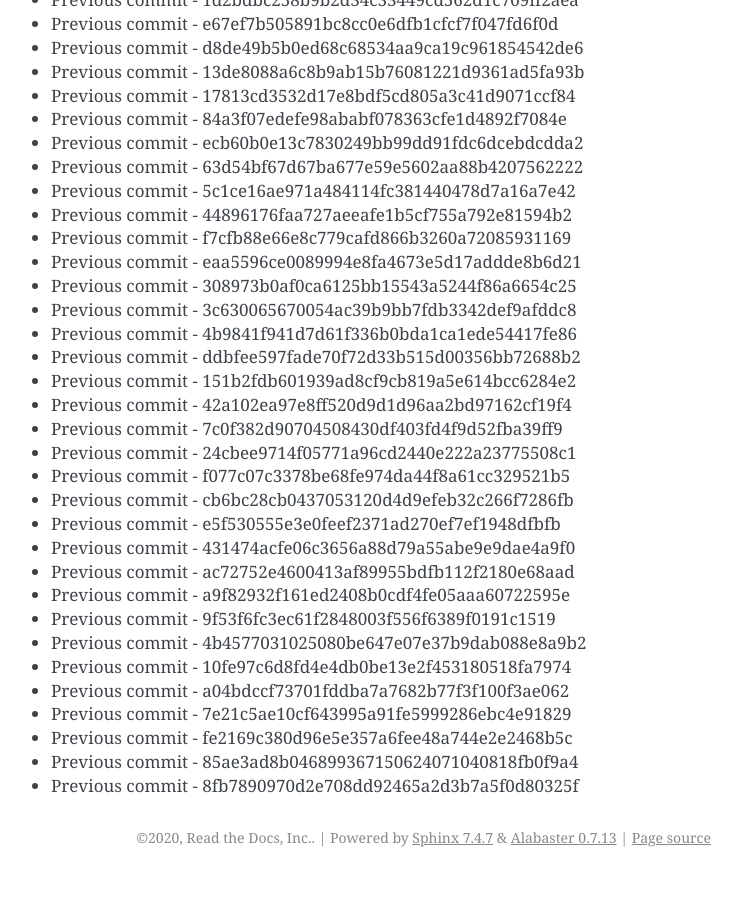
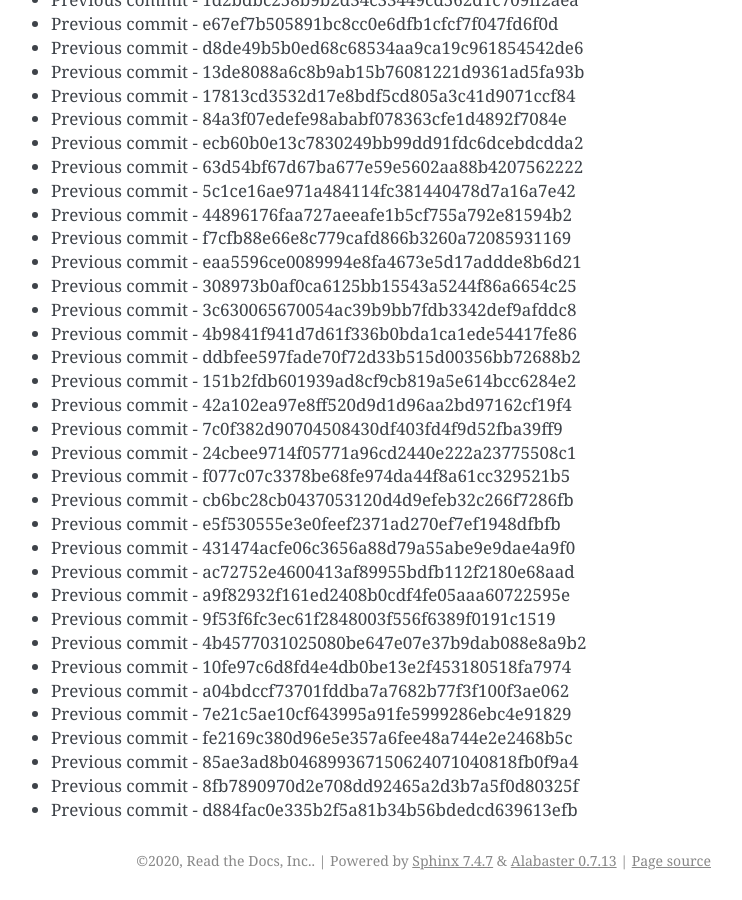
Before and after one commit to readthedocs/rtd-git-stresstest, a Sphinx documentation site: the page built from docs/updates.rst, in a window 1280 px wide and 900 px high, scrolled down 7104 px. Shown: the whole window, without its empty margins (399-1141 px from the left). Built offline with Sphinx 7.4.7, drawn with Linux system fonts in a browser that asks for light colours; before the commit the page ends 7981 px from its top, so only the background shows below that.

Commit message:
Generating commit from previous: d884fac0e335b2f5a81b34b56bdedcd639613efb

```diff
--- a/docs/updates.rst
+++ b/docs/updates.rst
@@ -330,3 +330,4 @@ It can be tested for any performance characteristics.
 * Previous commit - fe2169c380d96e5e357a6fee48a744e2e2468b5c
 * Previous commit - 85ae3ad8b046899367150624071040818fb0f9a4
 * Previous commit - 8fb7890970d2e708dd92465a2d3b7a5f0d80325f
+* Previous commit - d884fac0e335b2f5a81b34b56bdedcd639613efb
```
